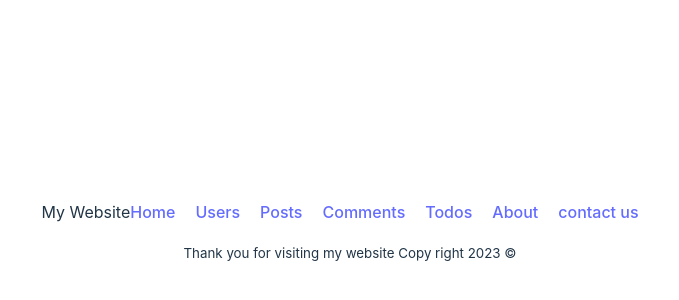
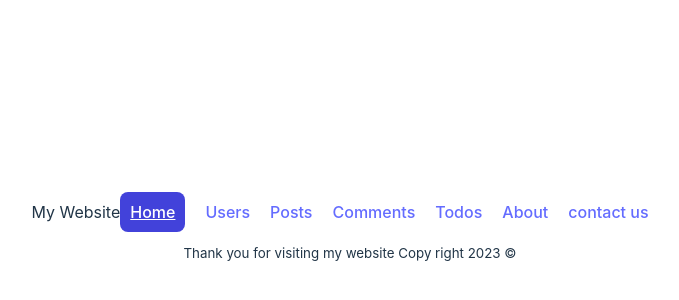
Before and after one commit to SiamIslamSagor/introduction-to-react-router, a React (Vite) app: page / in a window 1280 px wide. Shown: the part 160-460 px from the top of the page, without its empty margins (290-969 px from the left). Built offline with nearby package versions, Linux system fonts and the light colour scheme.

Commit message:
explore useNavigation and useLocation hooks

```diff
--- a/src/components/Header/Header.css
+++ b/src/components/Header/Header.css
@@ -1,3 +1,11 @@
 nav > a {
   margin-right: 20px;
 }
+
+nav > a.active {
+  text-decoration: underline;
+  padding: 10px;
+  color: white;
+  background: rgb(66, 66, 218);
+  border-radius: 8px;
+}
--- a/src/components/Header/Header.jsx
+++ b/src/components/Header/Header.jsx
@@ -5,13 +5,13 @@ const Header = () => {
     <div>
       <nav>
         <span>My Website</span>
-        <Link to="/">Home</Link>
+        <NavLink to="/">Home</NavLink>
         <NavLink to="/users">Users</NavLink>
         <NavLink to="/posts">Posts</NavLink>
-        <Link to="/comments">Comments</Link>
-        <Link to="/todos">Todos</Link>
-        <Link to="/about">About</Link>
-        <Link to="/contact">contact us</Link>
+        <NavLink to="/comments">Comments</NavLink>
+        <NavLink to="/todos">Todos</NavLink>
+        <NavLink to="/about">About</NavLink>
+        <NavLink to="/contact">contact us</NavLink>
       </nav>
     </div>
   );
--- a/src/components/Home/Home.jsx
+++ b/src/components/Home/Home.jsx
@@ -1,12 +1,15 @@
-import { Outlet } from "react-router-dom";
+import { Outlet, useLocation, useNavigation } from "react-router-dom";
 import Header from "../Header/Header";
 import Footer from "../Footer/Footer";
 
 const Home = () => {
+  const navigation = useNavigation();
+  const location = useLocation();
+  console.log(location);
   return (
     <div>
       <Header></Header>
-      <Outlet></Outlet>
+      {navigation.state === "loading" ? <p>Loading...</p> : <Outlet></Outlet>}
       <Footer></Footer>
     </div>
   );
```
